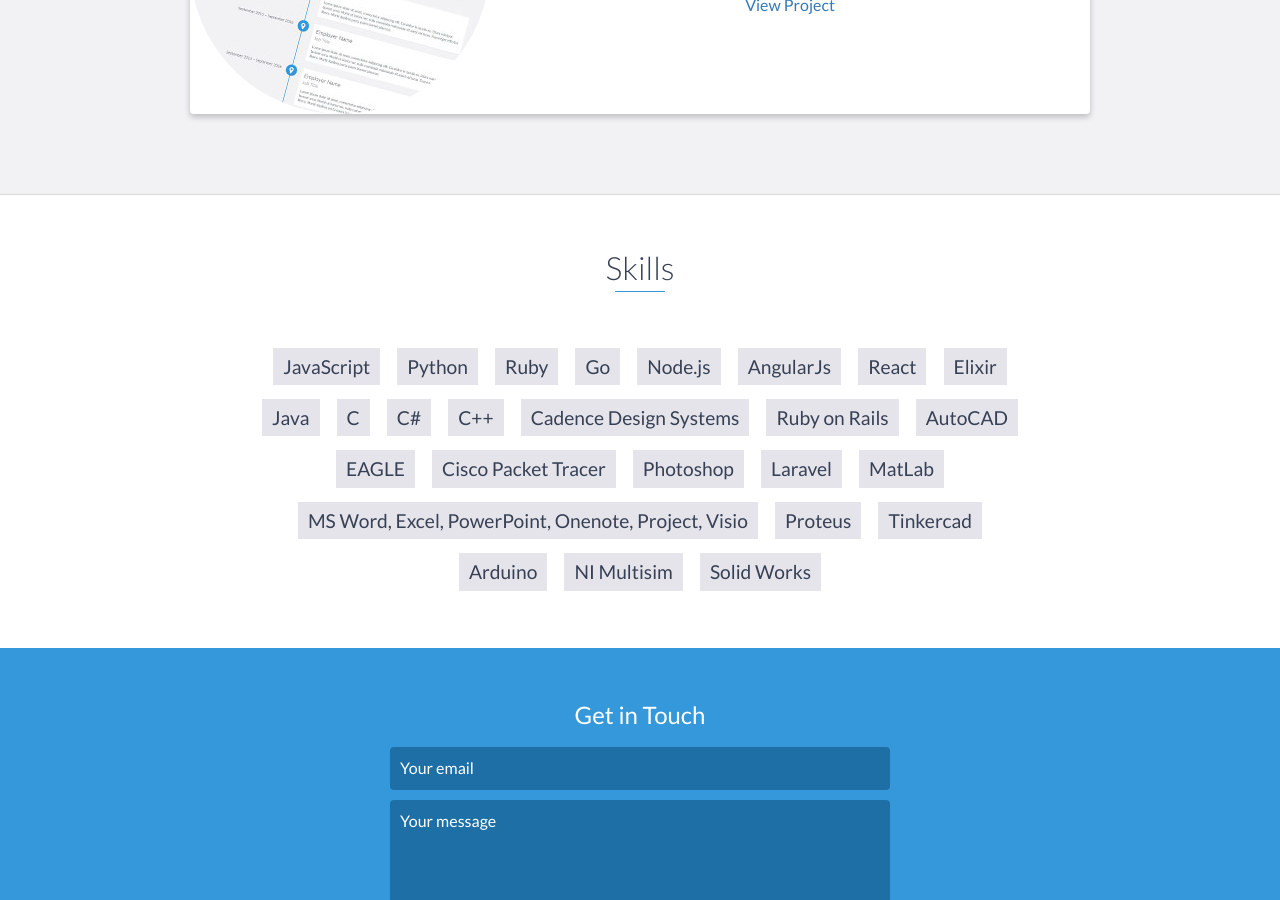
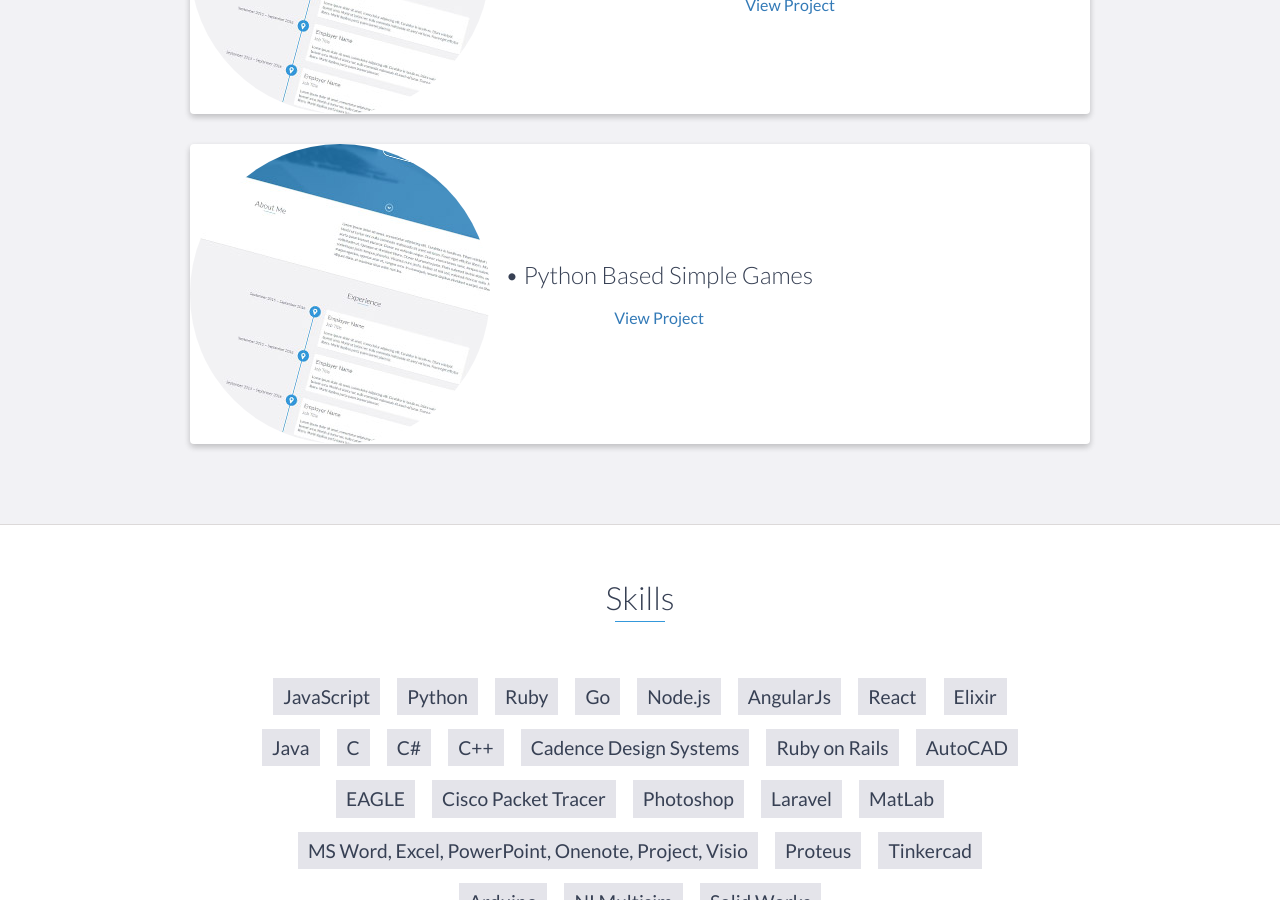
Before and after one commit to Dipanjan98/Old-Portfolio, a Jekyll site: the page index.html, which Jekyll copies as it is, in a window 1280 px wide and 900 px high, scrolled down 6744 px. Built offline with Jekyll 4.4.1, drawn with Linux system fonts in a browser that asks for light colours.

Commit message:
Update index.html

```diff
--- a/index.html
+++ b/index.html
@@ -408,6 +408,29 @@
                 <!-- End .project -->
 
 
+
+
+
+		    <div class="project shadow-large">
+                    <div class="project-image">
+                        <img src="images/project.jpg" />
+                    </div>
+                    <!-- End .project-image -->
+                    <div class="project-info">
+                        <h3>•	Python Based Simple Games
+
+</h3>
+                        <p>
+
+                        </p>
+                        <a href="https://github.com/Dipanjan98/Modulation-Demodulation-three-massage-signal-and-run-in-a-single-.slx-file-as-user-demand..git">View Project</a>
+                    </div>
+                    <!-- End .project-info -->
+                </div>
+                <!-- End .project -->
+
+
+
             </div>
         </div>
     </div>
```
